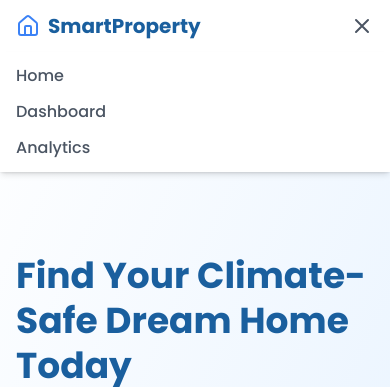
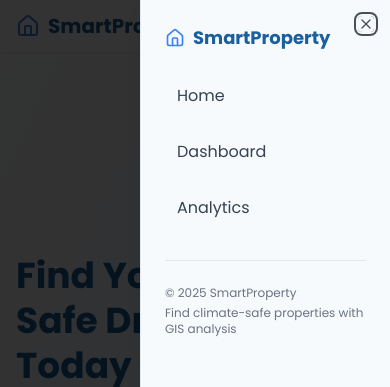
Before and after one commit to randyver/smart-property, a Next.js app in the folder frontend/: page / in a window 390 px wide. Both pictures are taken after a click on the button 362 px from the left and 26 px from the top of the page. Shown: the top 387 px of the page. Built offline with nearby package versions, Linux system fonts and the light colour scheme; no server answers.

Commit message:
fix: mobile navbar

```diff
--- a/frontend/package.json
+++ b/frontend/package.json
@@ -9,6 +9,7 @@
     "lint": "next lint"
   },
   "dependencies": {
+    "@radix-ui/react-dialog": "^1.1.11",
     "@radix-ui/react-slot": "^1.2.0",
     "class-variance-authority": "^0.7.1",
     "clsx": "^2.1.1",
--- a/frontend/src/components/Navbar.tsx
+++ b/frontend/src/components/Navbar.tsx
@@ -1,11 +1,18 @@
 "use client";
 
 import { useState } from "react";
-import { Button } from "@/components/ui/button";
-import { House } from "lucide-react";
+import { House, Menu } from "lucide-react";
+import {
+  Sheet,
+  SheetContent,
+  SheetHeader,
+  SheetTitle,
+  SheetTrigger,
+  SheetClose,
+} from "@/components/ui/sheet";
 
 const Navbar = () => {
-  const [isMenuOpen, setIsMenuOpen] = useState(false);
+  const [open, setOpen] = useState(false);
 
   return (
     <header className="fixed top-0 left-0 right-0 bg-white shadow-sm z-50">
@@ -39,54 +46,61 @@
           </a>
         </nav>
 
-        {/* Mobile menu button */}
-        <button
-          className="md:hidden"
-          onClick={() => setIsMenuOpen(!isMenuOpen)}
-        >
-          <svg
-            className="w-6 h-6 text-gray-600"
-            fill="none"
-            strokeLinecap="round"
-            strokeLinejoin="round"
-            strokeWidth="2"
-            viewBox="0 0 24 24"
-            stroke="currentColor"
-          >
-            {isMenuOpen ? (
-              <path d="M6 18L18 6M6 6l12 12" />
-            ) : (
-              <path d="M4 6h16M4 12h16M4 18h16" />
-            )}
-          </svg>
+        {/* Mobile menu - Sheet Component */}
+        <Sheet open={open} onOpenChange={setOpen}>
+          <SheetTrigger asChild className="md:hidden">
+            <button className="flex items-center justify-center">
+              <Menu className="h-6 w-6 text-gray-600" />
             </button>
+          </SheetTrigger>
+          <SheetContent side="right" className="w-[250px] sm:w-[300px]">
+            <SheetHeader className="pb-6">
+              <SheetTitle>
+                <div className="flex items-center gap-2">
+                  <House className="h-5 w-5 text-smartproperty" />
+                  <span className="text-lg font-bold text-smartproperty-dark">
+                    SmartProperty
+                  </span>
                 </div>
-
-      {/* Mobile menu dropdown */}
-      {isMenuOpen && (
-        <div className="md:hidden bg-white px-4 py-3 shadow-md">
-          <nav className="flex flex-col space-y-3">
+              </SheetTitle>
+            </SheetHeader>
+            <nav className="flex flex-col space-y-4">
+              <SheetClose asChild>
                 <a
                   href="/"
-              className="text-gray-600 hover:text-smartproperty font-medium"
+                  className="flex items-center py-2 px-3 text-gray-700 hover:text-smartproperty hover:bg-gray-100 rounded-md transition-colors"
                 >
                   Home
                 </a>
+              </SheetClose>
+              <SheetClose asChild>
                 <a
                   href="/dashboard"
-              className="text-gray-600 hover:text-smartproperty font-medium"
+                  className="flex items-center py-2 px-3 text-gray-700 hover:text-smartproperty hover:bg-gray-100 rounded-md transition-colors"
                 >
                   Dashboard
                 </a>
+              </SheetClose>
+              <SheetClose asChild>
                 <a
                   href="/analytics"
-              className="text-gray-600 hover:text-smartproperty font-medium"
+                  className="flex items-center py-2 px-3 text-gray-700 hover:text-smartproperty hover:bg-gray-100 rounded-md transition-colors"
                 >
                   Analytics
                 </a>
+              </SheetClose>
             </nav>
+            <div className="mt-8 pt-6 border-t border-gray-200">
+              <p className="text-xs text-gray-500">
+                © {new Date().getFullYear()} SmartProperty
+              </p>
+              <p className="text-xs text-gray-500 mt-1">
+                Find climate-safe properties with GIS analysis
+              </p>
             </div>
-      )}
+          </SheetContent>
+        </Sheet>
+      </div>
     </header>
   );
 };
--- /dev/null
+++ b/frontend/src/components/ui/sheet.tsx
@@ -0,0 +1,140 @@
+"use client"
+
+import * as React from "react"
+import * as SheetPrimitive from "@radix-ui/react-dialog"
+import { cva, type VariantProps } from "class-variance-authority"
+import { X } from "lucide-react"
+
+import { cn } from "@/lib/utils"
+
+const Sheet = SheetPrimitive.Root
+
+const SheetTrigger = SheetPrimitive.Trigger
+
+const SheetClose = SheetPrimitive.Close
+
+const SheetPortal = SheetPrimitive.Portal
+
+const SheetOverlay = React.forwardRef<
+  React.ElementRef<typeof SheetPrimitive.Overlay>,
+  React.ComponentPropsWithoutRef<typeof SheetPrimitive.Overlay>
+>(({ className, ...props }, ref) => (
+  <SheetPrimitive.Overlay
+    className={cn(
+      "fixed inset-0 z-50 bg-black/80  data-[state=open]:animate-in data-[state=closed]:animate-out data-[state=closed]:fade-out-0 data-[state=open]:fade-in-0",
+      className
+    )}
+    {...props}
+    ref={ref}
+  />
+))
+SheetOverlay.displayName = SheetPrimitive.Overlay.displayName
+
+const sheetVariants = cva(
+  "fixed z-50 gap-4 bg-background p-6 shadow-lg transition ease-in-out data-[state=closed]:duration-300 data-[state=open]:duration-500 data-[state=open]:animate-in data-[state=closed]:animate-out",
+  {
+    variants: {
+      side: {
+        top: "inset-x-0 top-0 border-b data-[state=closed]:slide-out-to-top data-[state=open]:slide-in-from-top",
+        bottom:
+          "inset-x-0 bottom-0 border-t data-[state=closed]:slide-out-to-bottom data-[state=open]:slide-in-from-bottom",
+        left: "inset-y-0 left-0 h-full w-3/4 border-r data-[state=closed]:slide-out-to-left data-[state=open]:slide-in-from-left sm:max-w-sm",
+        right:
+          "inset-y-0 right-0 h-full w-3/4 border-l data-[state=closed]:slide-out-to-right data-[state=open]:slide-in-from-right sm:max-w-sm",
+      },
+    },
+    defaultVariants: {
+      side: "right",
+    },
+  }
+)
+
+interface SheetContentProps
+  extends React.ComponentPropsWithoutRef<typeof SheetPrimitive.Content>,
+    VariantProps<typeof sheetVariants> {}
+
+const SheetContent = React.forwardRef<
+  React.ElementRef<typeof SheetPrimitive.Content>,
+  SheetContentProps
+>(({ side = "right", className, children, ...props }, ref) => (
+  <SheetPortal>
+    <SheetOverlay />
+    <SheetPrimitive.Content
+      ref={ref}
+      className={cn(sheetVariants({ side }), className)}
+      {...props}
+    >
+      <SheetPrimitive.Close className="absolute right-4 top-4 rounded-sm opacity-70 ring-offset-background transition-opacity hover:opacity-100 focus:outline-none focus:ring-2 focus:ring-ring focus:ring-offset-2 disabled:pointer-events-none data-[state=open]:bg-secondary">
+        <X className="h-4 w-4" />
+        <span className="sr-only">Close</span>
+      </SheetPrimitive.Close>
+      {children}
+    </SheetPrimitive.Content>
+  </SheetPortal>
+))
+SheetContent.displayName = SheetPrimitive.Content.displayName
+
+const SheetHeader = ({
+  className,
+  ...props
+}: React.HTMLAttributes<HTMLDivElement>) => (
+  <div
+    className={cn(
+      "flex flex-col space-y-2 text-center sm:text-left",
+      className
+    )}
+    {...props}
+  />
+)
+SheetHeader.displayName = "SheetHeader"
+
+const SheetFooter = ({
+  className,
+  ...props
+}: React.HTMLAttributes<HTMLDivElement>) => (
+  <div
+    className={cn(
+      "flex flex-col-reverse sm:flex-row sm:justify-end sm:space-x-2",
+      className
+    )}
+    {...props}
+  />
+)
+SheetFooter.displayName = "SheetFooter"
+
+const SheetTitle = React.forwardRef<
+  React.ElementRef<typeof SheetPrimitive.Title>,
+  React.ComponentPropsWithoutRef<typeof SheetPrimitive.Title>
+>(({ className, ...props }, ref) => (
+  <SheetPrimitive.Title
+    ref={ref}
+    className={cn("text-lg font-semibold text-foreground", className)}
+    {...props}
+  />
+))
+SheetTitle.displayName = SheetPrimitive.Title.displayName
+
+const SheetDescription = React.forwardRef<
+  React.ElementRef<typeof SheetPrimitive.Description>,
+  React.ComponentPropsWithoutRef<typeof SheetPrimitive.Description>
+>(({ className, ...props }, ref) => (
+  <SheetPrimitive.Description
+    ref={ref}
+    className={cn("text-sm text-muted-foreground", className)}
+    {...props}
+  />
+))
+SheetDescription.displayName = SheetPrimitive.Description.displayName
+
+export {
+  Sheet,
+  SheetPortal,
+  SheetOverlay,
+  SheetTrigger,
+  SheetClose,
+  SheetContent,
+  SheetHeader,
+  SheetFooter,
+  SheetTitle,
+  SheetDescription,
+}
```
Also changed, not shown: 1 other file (tests, documents, lock files or other folders). Lines whose indentation alone changed are shown as unchanged.
